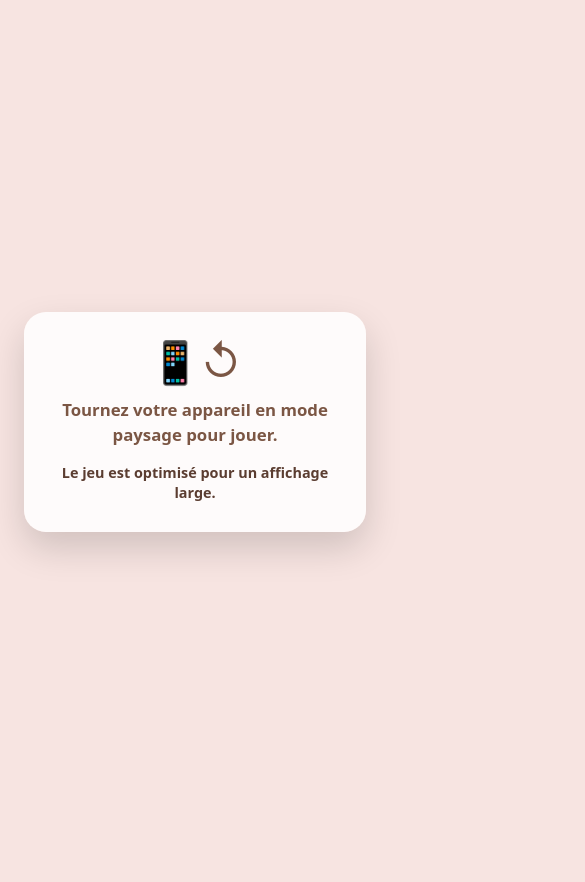
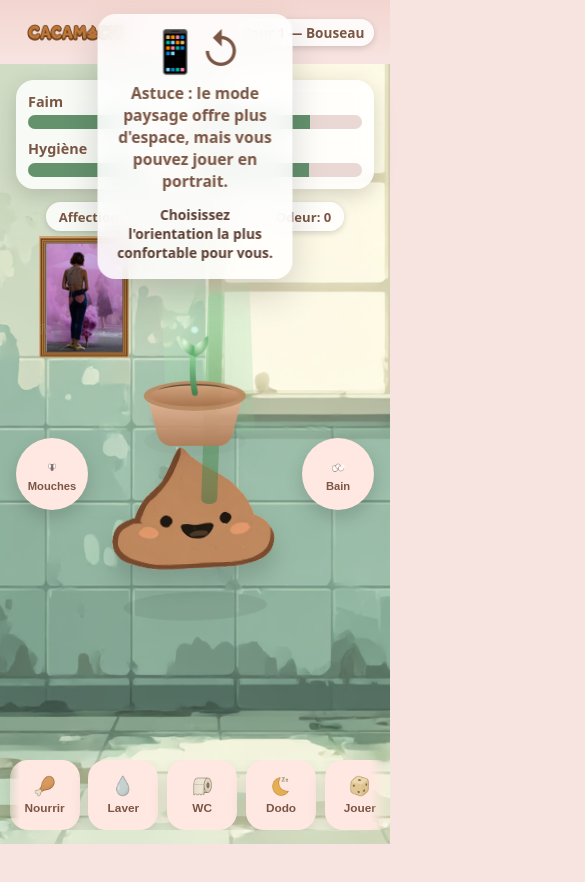
Before and after one commit to ZhuGG/Cacamochi, a plain HTML site: page index.html in a window 390 px wide. Shown: the top 882 px of the page, 585 px wide, since content can reach past the window. Before the commit the page ends 844 px from the top, so only its background shows below. Drawn offline with Linux system fonts and the light colour scheme.

Commit message:
Refactor layout for mobile playability

```diff
--- a/assets/css/style.css
+++ b/assets/css/style.css
@@ -4,28 +4,23 @@
     --glass:#ffffffd8; --shadow:#00000028;
     --track:#e9d8d3; --fill-good:#8fd09b; --fill-mid:#f2b088; --fill-bad:#e27d7d;
     --btn:#ffe7e2; --btnOn:#ffd2c7;
+    --vh:1vh; --header-height:64px;
   }
   *{box-sizing:border-box}
   .sr-only{position:absolute;width:1px;height:1px;padding:0;margin:-1px;overflow:hidden;clip:rect(0,0,0,0);white-space:nowrap;border:0}
-  html,body{height:100%;margin:0;background:var(--rose);color:var(--txt);
-    font-family:ui-rounded,system-ui,-apple-system,"Segoe UI",Roboto,Arial}
-  .app{min-height:100%;display:grid;grid-template-rows:auto 1fr}
-  .orientation-lock{position:fixed;inset:0;display:none;align-items:center;justify-content:center;padding:2.5rem 1.5rem;text-align:center;background:var(--rose);z-index:1000}
-  .orientation-lock__inner{max-width:360px;width:100%;background:var(--glass);backdrop-filter:blur(14px);padding:1.8rem 1.5rem;border-radius:22px;box-shadow:0 16px 36px var(--shadow);display:flex;flex-direction:column;align-items:center;gap:1rem;color:var(--marron)}
+  html,body{height:100%;margin:0}
+  body{min-height:calc(var(--vh,1vh) * 100);background:var(--rose);color:var(--txt);
+    font-family:ui-rounded,system-ui,-apple-system,"Segoe UI",Roboto,Arial;display:flex;flex-direction:column}
+  .app{flex:1;min-height:calc(var(--vh,1vh) * 100);display:grid;grid-template-rows:auto 1fr;position:relative}
+  .orientation-lock{position:fixed;top:calc(env(safe-area-inset-top,0px) + .85rem);left:50%;transform:translateX(-50%);display:none;align-items:center;justify-content:center;padding:0;text-align:center;z-index:1000;pointer-events:none}
+  .orientation-lock__inner{max-width:min(360px,calc(100vw - 1.5rem));width:100%;background:var(--glass);backdrop-filter:blur(14px);padding:1rem 1.2rem;border-radius:18px;box-shadow:0 16px 36px var(--shadow);display:flex;flex-direction:column;align-items:center;gap:.75rem;color:var(--marron)}
   .orientation-lock__icon{font-size:2.6rem;line-height:1}
-  .orientation-lock__text{margin:0;font-size:1.05rem;font-weight:800;line-height:1.45}
-  .orientation-lock__hint{margin:0;font-size:.9rem;font-weight:600;color:var(--marron-2);line-height:1.4}
-  @media screen and (max-width:900px) and (orientation:portrait){
-    .orientation-lock{display:flex}
-    .app{display:none}
-    body{overflow:hidden}
-  }
+  .orientation-lock__text{margin:0;font-size:.98rem;font-weight:800;line-height:1.4}
+  .orientation-lock__hint{margin:0;font-size:.86rem;font-weight:600;color:var(--marron-2);line-height:1.4}
   html.is-portrait .orientation-lock{display:flex}
-  html.is-portrait .app{display:none}
-  html.is-portrait body{overflow:hidden}
 
   /* Header */
-  header{display:flex;align-items:center;gap:.7rem;padding:.7rem .9rem;
+  header{display:flex;align-items:center;gap:.7rem;padding:.7rem .9rem;min-height:var(--header-height);
     background:linear-gradient(180deg,var(--rose-2),var(--rose))}
   .brand img{height:32px;width:auto;display:block}
   .age{margin-left:auto;background:var(--glass);backdrop-filter:blur(6px);
@@ -33,7 +28,7 @@
     font-weight:800;font-size:.85rem;color:var(--marron)}
 
   /* Stage */
-  .stage{position:relative;overflow:hidden}
+  .stage{position:relative;overflow:hidden;min-height:calc(var(--vh,1vh) * 100 - var(--header-height))}
   .bg{position:absolute;inset:0;width:100%;height:100%;object-fit:cover}
   .center{position:absolute;inset:0;display:grid;place-items:center;pointer-events:none;z-index:2}
   .sprite{width:clamp(180px,48vw,340px);pointer-events:auto;filter:drop-shadow(0 16px 12px var(--shadow));transform-origin:50% 80%;}
@@ -270,13 +265,27 @@
     .chips{left:auto;right:clamp(14px,5vw,48px);transform:none;justify-content:flex-end;text-align:right;align-items:flex-end;row-gap:.35rem}
   }
   @media (max-width:720px){
-    .plant{right:clamp(6px,3vw,18px);width:min(200px,48vw);align-items:center;gap:.5rem}
-    .plantHud{position:relative;right:auto;bottom:auto;width:100%;transform-origin:50% 100%;margin-top:.35rem}
+    body{font-size:15px;}
+    header{position:sticky;top:0;z-index:30;padding:.85rem 1rem}
+    .stage{padding:1rem 1rem calc(190px + env(safe-area-inset-bottom,0));display:grid;grid-template-rows:auto auto 1fr;row-gap:.85rem;align-content:start;overflow:visible}
+    .hud{position:relative;top:auto;left:auto;transform:none;width:100%;max-width:440px;margin:0 auto;grid-template-columns:repeat(2,minmax(0,1fr));gap:.6rem;padding:.75rem}
+    .bar h3{font-size:.9rem}
+    .meter{height:14px}
+    .chips{position:relative;top:auto;left:auto;transform:none;width:100%;max-width:440px;margin:0 auto;justify-content:center;gap:.4rem}
+    .chip{font-size:.82rem;padding:.35rem .8rem}
+    .center{position:relative;inset:auto;width:100%;min-height:clamp(240px,45vh,320px);display:flex;align-items:flex-end;justify-content:center}
+    .sprite{width:min(68vw,260px)}
+    .speech{top:18%;bottom:auto}
+    .gameBtn{top:auto;width:72px;height:72px;bottom:calc(170px + env(safe-area-inset-bottom,0))}
+    .gameBtn.flies{left:1rem}
+    .gameBtn.bath{right:1rem}
+    .plant{right:0;left:0;bottom:calc(220px + env(safe-area-inset-bottom,0));margin:0 auto;width:min(280px,78vw);align-items:center}
+    .plantHud{position:relative;right:auto;bottom:auto;width:100%;margin-top:.3rem;transform-origin:50% 100%}
     .plantHud::after{display:none}
     .plant.is-compact .plantHud{transform:translateY(8px) scale(.96)}
-    .plantToggle{right:auto;left:50%;bottom:calc(100% - 36px);transform:translateX(-50%)}
-    .plant--climbing{width:min(220px,68vw);padding-top:clamp(24px,14vh,96px);justify-content:flex-end}
-    .plant--climbing .plantSvg{max-height:none;width:min(200px,62vw)}
+    .plantToggle{right:auto;left:50%;bottom:calc(100% - 42px);transform:translateX(-50%)}
+    .dockWrap{bottom:calc(.85rem + env(safe-area-inset-bottom,0));padding:0 .6rem}
+    .lbl{font-size:.74rem}
   }
 
   /* Particules */
--- a/assets/js/app.js
+++ b/assets/js/app.js
@@ -9,37 +9,22 @@
     else if(typeof window!=='undefined'){ isPortrait=window.innerHeight>window.innerWidth; }
     var isMobile=typeof window!=='undefined'?window.innerWidth<=900:false;
     root.classList.toggle('is-portrait', Boolean(isMobile && isPortrait));
+    setViewportUnit();
+  }
+  function setViewportUnit(){
+    if(typeof window==='undefined' || !document || !document.documentElement) return;
+    var vh=window.innerHeight*0.01;
+    document.documentElement.style.setProperty('--vh', vh+'px');
   }
   updateOrientationMode();
-  if(typeof window!=='undefined'){ window.addEventListener('resize', updateOrientationMode); }
+  if(typeof window!=='undefined'){
+    window.addEventListener('resize', updateOrientationMode);
+    window.addEventListener('orientationchange', updateOrientationMode);
+  }
   if(orientationMq){
     if(typeof orientationMq.addEventListener==='function'){ orientationMq.addEventListener('change', updateOrientationMode); }
     else if(typeof orientationMq.addListener==='function'){ orientationMq.addListener(updateOrientationMode); }
   }
-  function tryLockLandscape(){
-    var screenObj=(typeof window!=='undefined')?window.screen:null;
-    if(!screenObj) return;
-    var orientation=screenObj.orientation;
-    if(orientation && typeof orientation.lock==='function'){
-      orientation.lock('landscape').catch(function(){});
-      return;
-    }
-    var legacyLock=screenObj.lockOrientation||screenObj.mozLockOrientation||screenObj.msLockOrientation;
-    if(typeof legacyLock==='function'){
-      try{ legacyLock.call(screenObj,'landscape'); }
-      catch(_){ }
-    }
-  }
-  if(typeof window!=='undefined'){ window.addEventListener('load', tryLockLandscape); }
-  function bindOnce(eventName, handler){
-    var onceHandler=function(ev){
-      document.removeEventListener(eventName, onceHandler, false);
-      handler(ev);
-    };
-    document.addEventListener(eventName, onceHandler, false);
-  }
-  bindOnce('click', tryLockLandscape);
-  bindOnce('touchend', tryLockLandscape);
   /* ---------- Base & état ---------- */
   const CONFIG = {
     background: "img_background.jpg",
--- a/index.html
+++ b/index.html
@@ -8,11 +8,11 @@
 
 </head>
 <body>
-<div class="orientation-lock" id="orientationLock" role="alert" aria-live="polite">
+<div class="orientation-lock" id="orientationLock" role="status" aria-live="polite">
   <div class="orientation-lock__inner">
     <span class="orientation-lock__icon" aria-hidden="true">📱↺</span>
-    <p class="orientation-lock__text">Tournez votre appareil en mode paysage pour jouer.</p>
-    <p class="orientation-lock__hint">Le jeu est optimisé pour un affichage large.</p>
+    <p class="orientation-lock__text">Astuce&nbsp;: le mode paysage offre plus d'espace, mais vous pouvez jouer en portrait.</p>
+    <p class="orientation-lock__hint">Choisissez l'orientation la plus confortable pour vous.</p>
   </div>
 </div>
 <div class="app" id="app">
```
